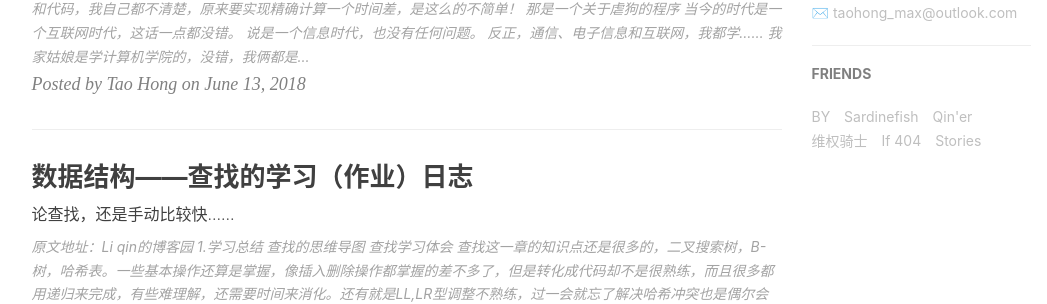
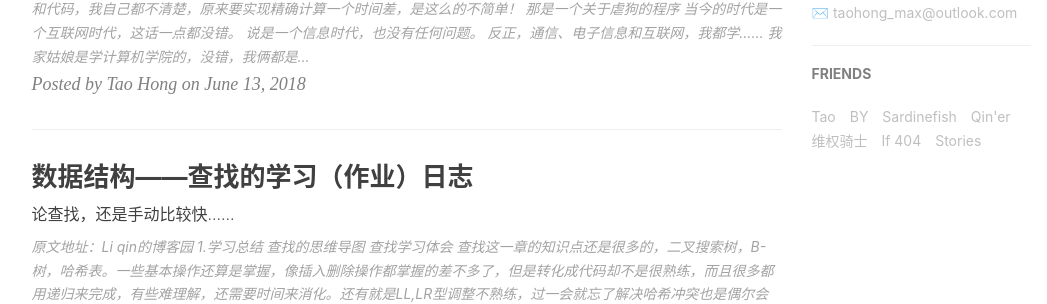
Before and after one commit to TaohongMaxwell/TaohongMaxwell.github.io, a Jekyll site: the page built from index.html, in a window 1280 px wide and 900 px high, scrolled down 916 px. Shown: the part 152-456 px from the top of the window, without its empty margins (136-1183 px from the left). Built offline with Jekyll 4.4.1, drawn with Linux system fonts in a browser that asks for light colours; nearby versions of some CDN libraries; the list of posts is cut into pages by our own code; comment, search, counter and statistics services are not loaded.

Commit message:
add
add link of myself

```diff
--- a/_config.yml
+++ b/_config.yml
@@ -100,6 +100,9 @@ service-worker: true
 # Friends
 friends: [
     {
+        title: "Tao",
+        href: "https://taohongmaxwell.github.io/"
+    },{
         title: "BY",
         href: "http://qiubaiying.top/"
     },{
```
